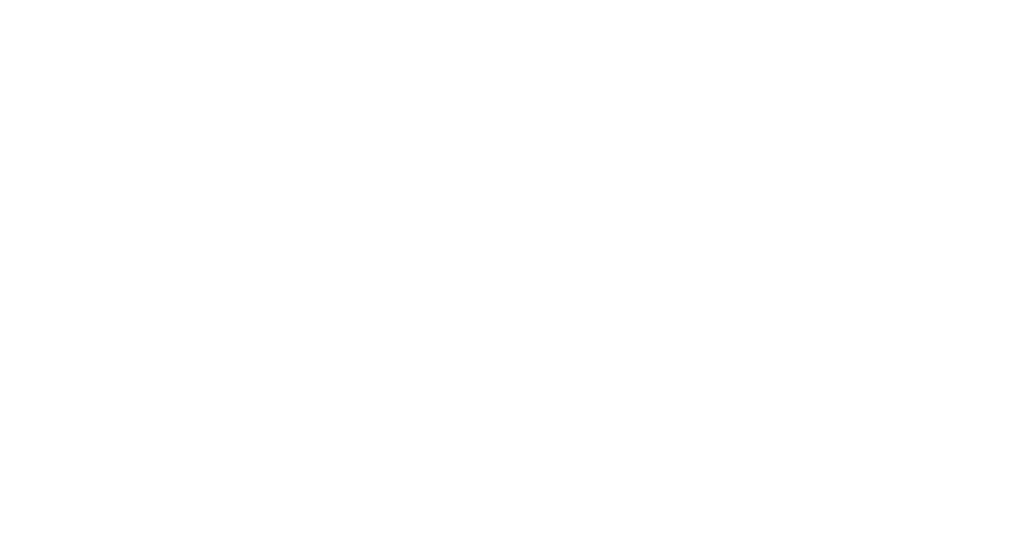
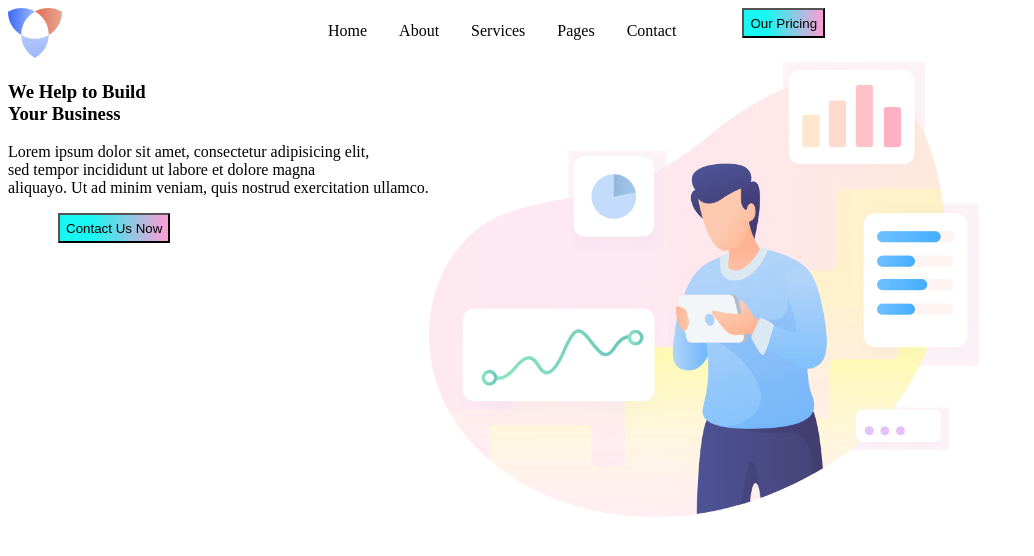
Before and after one commit to GarayevKamilcodeacademy1/example, a plain HTML site: page index.html in a window 1280 px wide. Shown: the whole page, without its empty margins (0-1034 px from the left). Drawn offline with Linux system fonts and the light colour scheme.

Commit message:
firstcommit

```diff
--- a/index.html
+++ b/index.html
@@ -1,12 +1,51 @@
 <!DOCTYPE html>
 <html lang="en">
+
 <head>
     <meta charset="UTF-8">
     <meta name="viewport" content="width=device-width, initial-scale=1.0">
     <title>Document</title>
+    <link href="https://fonts.googleapis.com/css2?family=Roboto&display=swap" rel="stylesheet">
     <link rel="stylesheet" href="./assets/css/style.css">
 </head>
+
 <body>
-   <script src="./assets/js/main.js"></script>
+    <script src="./assets/js/main.js"></script>
+    <header>
+        <div class="container">
+            <nav>
+                <div>
+                    <img src="./assets/img/Group 51.png">
+                </div>
+                <div class="row">
+                    <ul>
+                        <li><a href="#home">Home</a></li>
+                        <li><a href="#about">About</a></li>
+                        <li><a href="#services">Services</a></li>
+                        <li><a href="#pages">Pages</a></li>
+                        <li><a href="#contact">Contact</a></li>
+                    </ul>
+                    <button type="button">Our Pricing</button>
+                </div>
+            </nav>
+        </div>
+
+        <div class="row">
+            <div class="text">
+                <h3>We Help to Build
+                    <br>
+                    Your Business
+                </h3>
+                <p>
+                    Lorem ipsum dolor sit amet, consectetur adipisicing elit, <br> sed tempor incididunt ut labore et dolore magna <br> aliquayo. Ut ad minim veniam, quis nostrud exercitation ullamco.
+                </p>
+                <button>Contact Us Now</button>
+            </div>
+        <div>
+            <img  id="photo"  src="./assets/img/Group 52.png">
+        </div>
+    </div>
+    </header>
 </body>
+
 </html>
```
Also changed, not shown: assets/css/style.css, assets/img/Group 51.png (added), assets/img/Group 52.png (added), assets/sass/_footer.scss (added), assets/sass/_header.scss (added).
